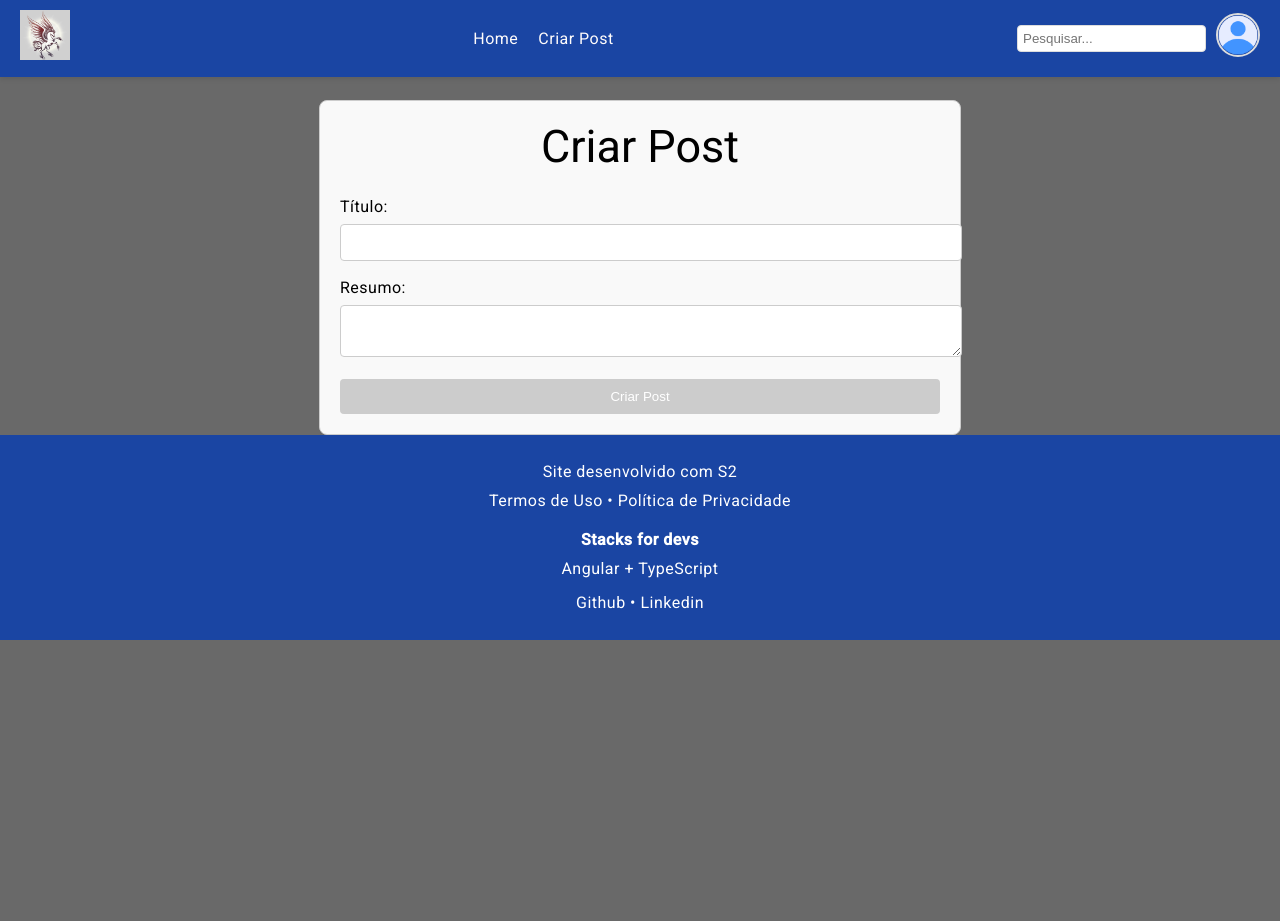
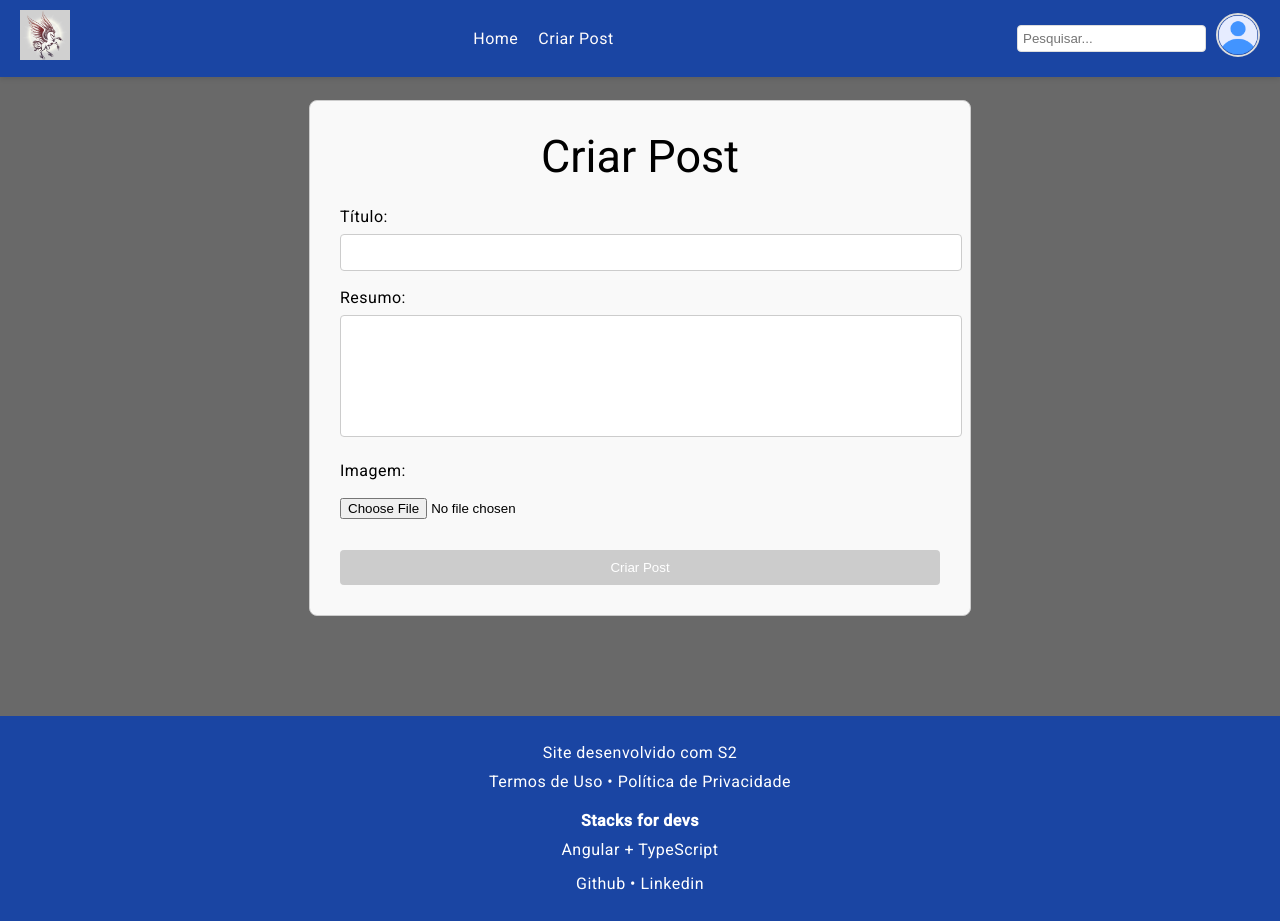
Before and after one commit to marcus1599/FrontPegasus, an Angular app: page /new in a window 1280 px wide. Before the commit the page ends 900 px from the top, so only its background shows below. Built offline with nearby package versions, Linux system fonts and the light colour scheme; sample sign-in values are in the browser's storage.

Commit message:
alterações no estilo do home e card

```diff
--- a/src/app/components/card/card.component.html
+++ b/src/app/components/card/card.component.html
@@ -8,7 +8,7 @@
       <button>Comment</button>
       <p>Views</p>
       <p>Read More</p>
-      <p>00/00/0000</p>
+      <p>{{created}}</p>
     </div>
 
   </div>
--- a/src/app/components/card/card.component.ts
+++ b/src/app/components/card/card.component.ts
@@ -10,4 +10,5 @@ import { Component, Input } from '@angular/core';
 export class CardComponent {
   @Input() title: string = '';
   @Input() content: string = '';
+  @Input() created: string='';
 }
--- a/src/app/components/header/header.component.html
+++ b/src/app/components/header/header.component.html
@@ -22,7 +22,7 @@
         class="avatar-image"
       />
       <ng-template #guestAvatar>
-        <img src="assets/default-avatar.png" alt="Avatar Padrão" class="avatar-image" />
+        <img src="assets/guest.png" alt="Avatar Padrão" class="avatar-image" />
       </ng-template>
     </div>
 
--- a/src/app/models/post.ts
+++ b/src/app/models/post.ts
@@ -2,5 +2,6 @@ export interface Post {
     id_postagem?: number;
     nome: string;
     descricao: string;
-    data_criacao?: string;
+    data_criacao: string;
+    imagem?: File | null;
  }
--- a/src/app/pages/home/home.component.html
+++ b/src/app/pages/home/home.component.html
@@ -10,7 +10,7 @@
     <div class="content-container">
         <!-- Cards ficam no centro -->
         <div class="cards-container">
-            <app-card *ngFor="let card of cards | async" [title]="card.nome" [content]="card.descricao"></app-card>
+            <app-card *ngFor="let card of cards | async" [title]="card.nome" [content]="card.descricao" [created]="card.data_criacao"></app-card>
         </div>
 
         <!-- Recomendações ficam à direita -->
--- a/src/app/pages/home/home.component.ts
+++ b/src/app/pages/home/home.component.ts
@@ -13,7 +13,7 @@ import { catchError, Observable, of } from 'rxjs';
   selector: 'app-home',
   standalone: true,
   imports: [
-    HeaderComponent,
+
     CardComponent,
     NgFor,
     CommonModule,
--- a/src/app/pages/new/new.component.css
+++ b/src/app/pages/new/new.component.css
@@ -1,12 +1,28 @@
 .create-post-container {
     max-width: 600px;
     margin: 0 auto;
-    padding: 20px;
+    padding: 30px;
     border: 1px solid #ccc;
     border-radius: 8px;
     background-color: #f9f9f9;
     margin-top: 100px;
+    margin-bottom: 100px;
+
 }
+textarea {
+    resize: none; /* Desativa o redimensionamento */
+    width: 100%; /* Garante que o textarea ocupa toda a largura disponível */
+    height: 100px; /* Define uma altura padrão */
+  }
+
+  input[type="file"] {
+    margin-top: 10px; /* Adiciona um espaço para a entrada de arquivo */
+  }
+
+  button {
+    margin-top: 15px; /* Adiciona espaçamento antes do botão */
+  }
+
 
 h2 {
     text-align: center;
--- a/src/app/pages/new/new.component.html
+++ b/src/app/pages/new/new.component.html
@@ -8,9 +8,19 @@
 
         <div>
             <label for="summary">Resumo:</label>
-            <textarea id="summary"  name="summary" [(ngModel)]="post.descricao" required></textarea>
+            <textarea
+                id="summary"
+                name="summary"
+                [(ngModel)]="post.descricao"
+                required
+                style="resize: none;">
+            </textarea>
         </div>
 
+        <div>
+            <label for="image">Imagem:</label>
+            <input type="file" id="image" name="image" (change)="onFileSelected($event)" accept="image/*">
+        </div>
 
         <button type="submit" [disabled]="!postForm.form.valid">Criar Post</button>
     </form>
--- a/src/app/pages/new/new.component.ts
+++ b/src/app/pages/new/new.component.ts
@@ -18,11 +18,16 @@ export class NewComponent {
   post: Post = {
     nome: '',
     descricao: '',
-    data_criacao: ''
+    data_criacao: '',
+    imagem: null
   };
 
-  onImageSelected(event: Event) {
-    // Lógica para manipular imagens, se necessário
+  onFileSelected(event: Event): void {
+    const input = event.target as HTMLInputElement;
+    if (input?.files?.length) {
+      this.post.imagem = input.files[0]; // Armazena o arquivo da imagem
+      console.log('Imagem selecionada:', this.post.imagem);
+    }
   }
 
   onSubmit() {
```
